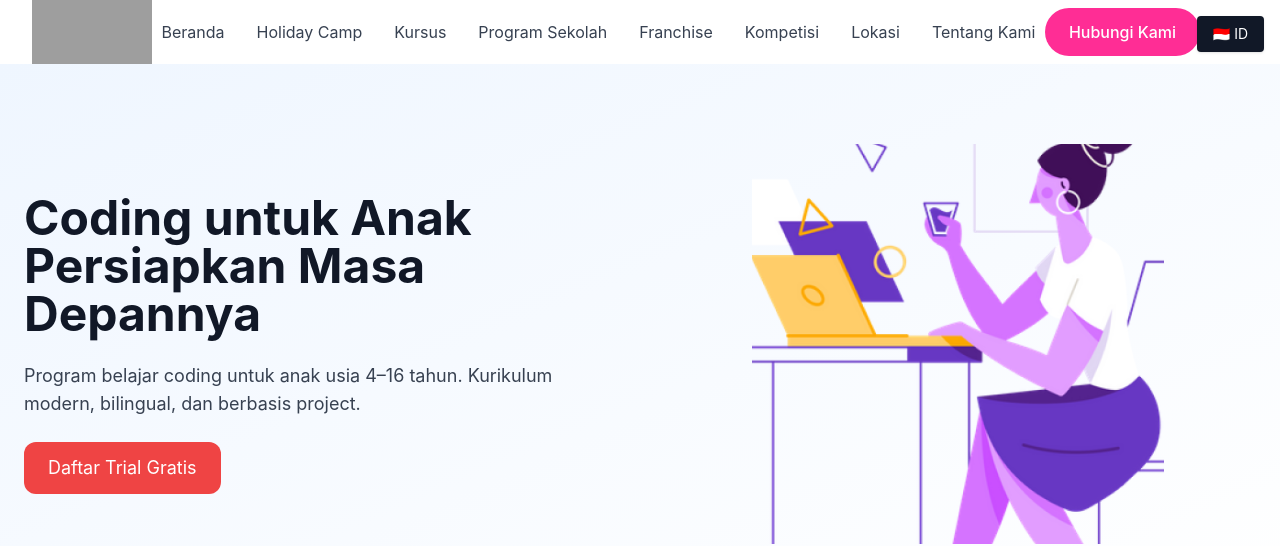
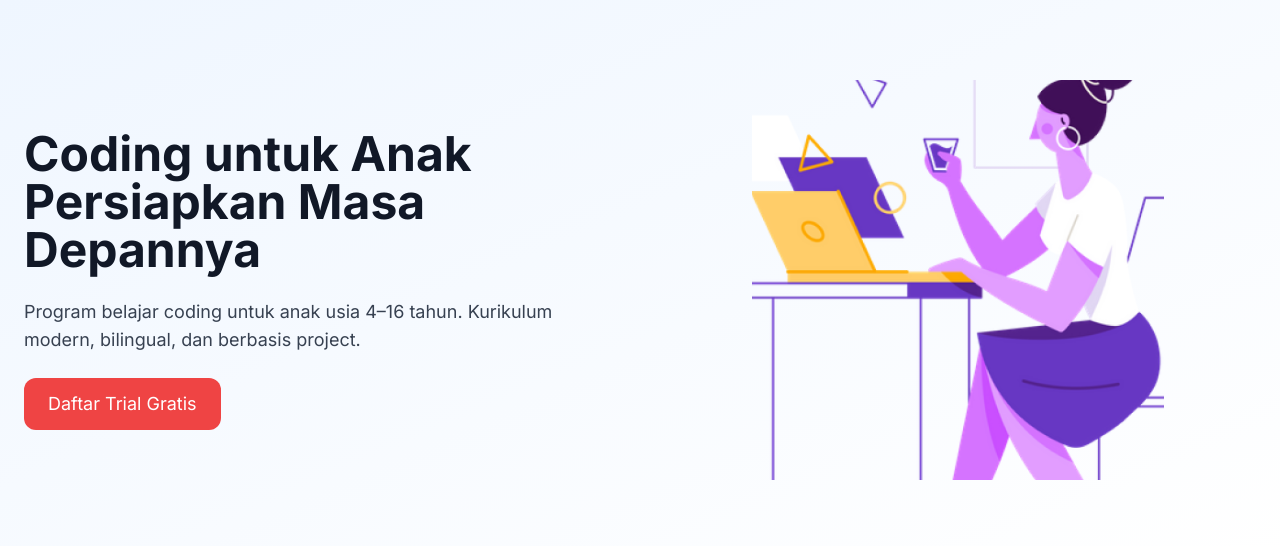
Before and after one commit to ikbaenjino/next, a Next.js app: page / in a window 1280 px wide. Shown: the top 546 px of the page. Built offline with nearby package versions, Linux system fonts and the light colour scheme; grey boxes are pictures that could not be loaded.

Commit message:
Update layout.js

```diff
--- a/app/layout.js
+++ b/app/layout.js
@@ -9,15 +9,18 @@
   description: 'Sekolah Coding dan Teknologi Terbaik di Asia Tenggara',
 }
 
+import { Inter } from "next/font/google";
+
+const inter = Inter({
+  subsets: ["latin"],
+  variable: "--font-inter",
+  display: "swap",
+});
+
 export default function RootLayout({ children }) {
   return (
-    <html lang="id">
-      <body className="font-sans bg-white text-gray-800">
-        <LanguageToggle />
-        <Navbar />
-        <main>{children}</main>
-        <Footer />
-      </body>
+    <html lang="id" className={inter.variable}>
+      <body className="font-sans">{children}</body>
     </html>
-  )
+  );
 }
```
